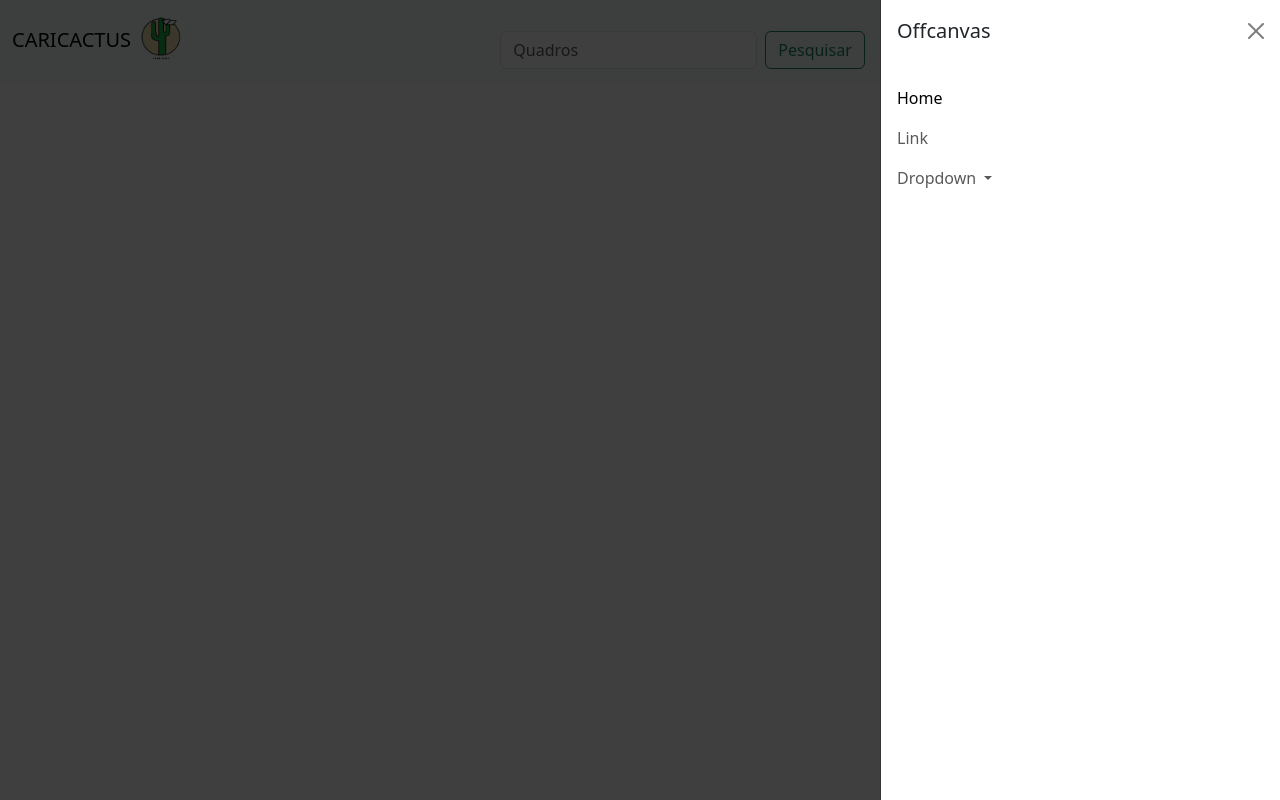
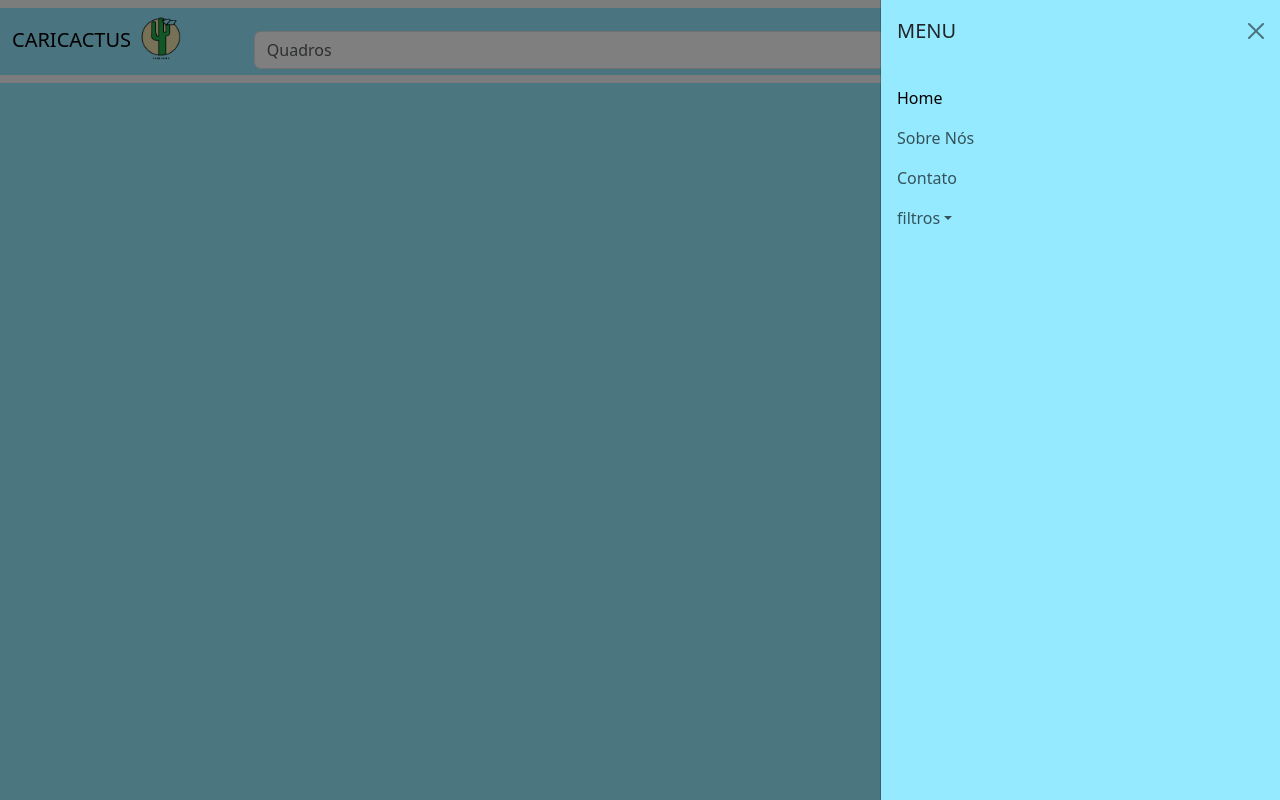
Before and after one commit to amanciogabriel/site-de-exportacao, a Laravel app: page / in a window 1280 px wide, after a click that opens the changed part. Run offline with Laravel 12, Linux system fonts and the light colour scheme.

Commit message:
terminando a pag principal

```diff
--- a/public/css/appblade.css
+++ b/public/css/appblade.css
@@ -1,3 +1,3 @@
-.logo {
-
+*{
+    background-color: rgb(150, 234, 255);
 }
--- a/public/js/homeblade.js
+++ /dev/null
@@ -1,28 +0,0 @@
-// scripts.js
-
-document.addEventListener("DOMContentLoaded", function() {
-    const carousel = document.querySelector('.banner-carousel');
-    const images = carousel.querySelectorAll('img');
-    let currentImageIndex = 0;
-
-    function showImage(index) {
-        images.forEach((image, i) => {
-            if (i === index) {
-                image.style.display = 'block';
-            } else {
-                image.style.display = 'none';
-            }
-        });
-    }
-
-    function nextImage() {
-        currentImageIndex = (currentImageIndex + 1) % images.length;
-        showImage(currentImageIndex);
-    }
-
-    // Mostra a primeira imagem
-    showImage(currentImageIndex);
-
-    // Alterna para a próxima imagem a cada 3 segundos
-    setInterval(nextImage, 2500);
-});
--- a/resources/views/app/home.blade.php
+++ b/resources/views/app/home.blade.php
@@ -13,36 +13,9 @@
 <!------ Separação ---->
 
 @section('body')
-<script src="https://cdnjs.cloudflare.com/ajax/libs/slick-carousel/1.8.1/slick.min.js"></script>
-<link rel="stylesheet" href="https://cdnjs.cloudflare.com/ajax/libs/slick-carousel/1.8.1/slick.min.css">
-<link rel="stylesheet" href="https://cdnjs.cloudflare.com/ajax/libs/slick-carousel/1.8.1/slick-theme.min.css">
-<div class="container text-center">
-
-
-
-{{-- banner --}}
-<!DOCTYPE html>
-<html lang="pt-br">
-<head>
-    <meta charset="UTF-8">
-    <meta name="viewport" content="width=device-width, initial-scale=1.0">
-    <title>Carousel de Imagens</title>
-
-    <link rel="stylesheet" href="https://cdn.jsdelivr.net/npm/bootstrap@5.3.3/dist/css/bootstrap.min.css">
-
-    <style>
-        /* Estilos adicionais podem ser adicionados aqui */
-    </style>
-</head>
-<body>
-
-
-
-<script src="https://cdn.jsdelivr.net/npm/bootstrap@5.3.3/dist/js/bootstrap.bundle.min.js"></script>
-
-</body>
-</html>
-    <script src="{{ asset('js/homeblade.js') }}"></script>
-</html>
 
 @endsection
+
+@section('js')
+    <script src="{{ asset('js/homeblade.js') }}"></script>
+@endsection
--- a/resources/views/layouts/app.blade.php
+++ b/resources/views/layouts/app.blade.php
@@ -30,7 +30,7 @@
       </div>
       <div class="offcanvas offcanvas-end" tabindex="-1" id="offcanvasNavbar" aria-labelledby="offcanvasNavbarLabel">
         <div class="offcanvas-header">
-          <h5 class="offcanvas-title" id="offcanvasNavbarLabel">Offcanvas</h5>
+          <h5 class="offcanvas-title" id="offcanvasNavbarLabel">MENU</h5>
           <button type="button" class="btn-close" data-bs-dismiss="offcanvas" aria-label="Close"></button>
         </div>
         <div class="offcanvas-body">
@@ -39,19 +39,17 @@
                 <a class="nav-link active" aria-current="page" href="#">Home</a>
               </li>
               <li class="nav-item">
-                <a class="nav-link" href="#">Link</a>
+                <a class="nav-link" href="{{ route('sobrenos') }}">Sobre Nós</a>
+              </li>
+              <li class="nav-item">
+                <a class="nav-link" href="{{ route('contato.submit') }}">Contato</a>
               </li>
               <li class="nav-item dropdown">
-                <a class="nav-link dropdown-toggle" href="#" role="button" data-bs-toggle="dropdown" aria-expanded="">
-                  Dropdown
-                </a>
+                <a class="nav-link dropdown-toggle" href="#" role="button" data-bs-toggle="dropdown" aria-expanded="">filtros</a>
                 <ul class="dropdown-menu">
-                  <li><a class="dropdown-item" href="#">Action</a></li>git -+*
-                  <li><a class="dropdown-item" href="#">Another action</a></li>
-                  <li>
-                    <hr class="dropdown-divider">
-                  </li>
-                  <li><a class="dropdown-item" href="#">Something else here</a></li>
+                  <li><a class="dropdown-item" href="#"></a></li>
+                  <li><a class="dropdown-item" href="#"></a></li>
+                  <li><a class="dropdown-item" href="#"></a></li>
                 </ul>
               </li>
             </ul>
```
Also changed, not shown: database/database.sqlite.
